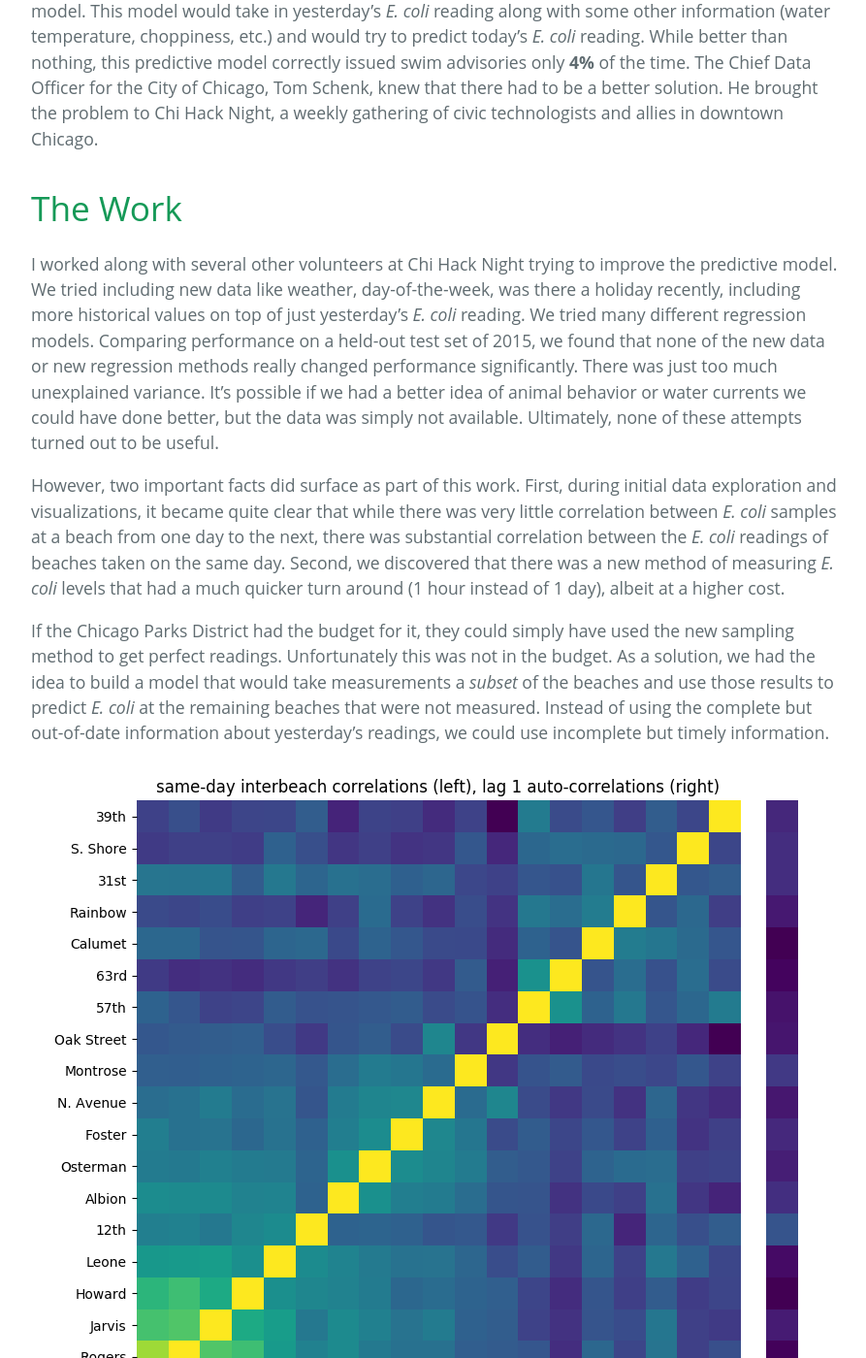
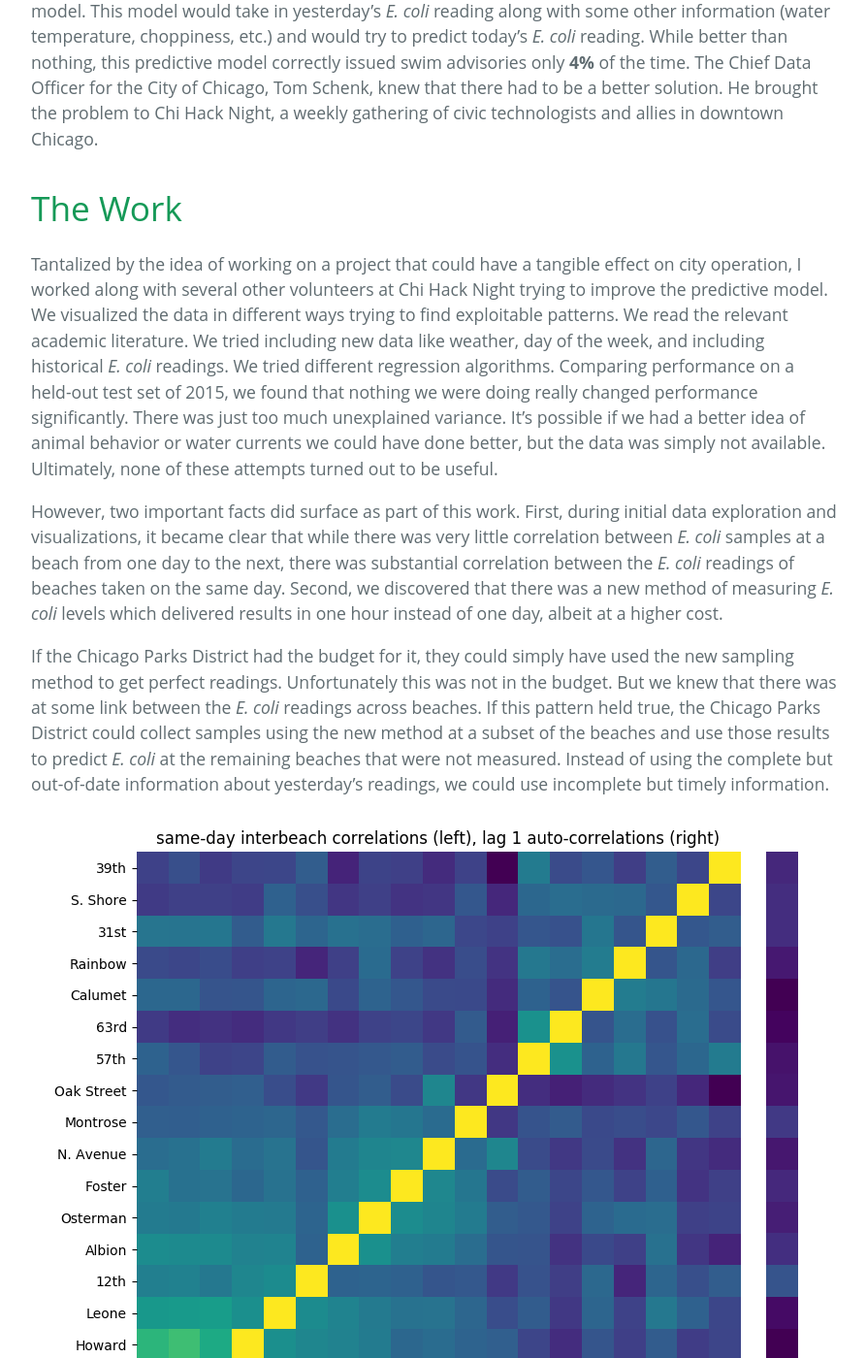
Before and after one commit to kbrose/kbrose.github.io, a Jekyll site: the page built from _posts/2017-11-15-e-coli.markdown, in a window 1280 px wide and 1400 px high, scrolled down 936 px. Shown: the whole window at 97% size, without its empty margins (192-1085 px from the left). Built offline with Jekyll 4.4.1, drawn with Linux system fonts in a browser that asks for light colours; some of the changed text lies outside the part shown.

Commit message:
Lots of body edits

```diff
--- a/_posts/2017-11-15-e-coli.markdown
+++ b/_posts/2017-11-15-e-coli.markdown
@@ -16,17 +16,17 @@
 
 # The Work
 
-I worked along with several other volunteers at Chi Hack Night trying to improve the predictive model. We tried including new data like weather, day-of-the-week, was there a holiday recently, including more historical values on top of just yesterday's _E. coli_ reading. We tried many different regression models. Comparing performance on a held-out test set of 2015, we found that none of the new data or new regression methods really changed performance significantly. There was just too much unexplained variance. It's possible if we had a better idea of animal behavior or water currents we could have done better, but the data was simply not available. Ultimately, none of these attempts turned out to be useful.
+Tantalized by the idea of working on a project that could have a tangible effect on city operation, I worked along with several other volunteers at Chi Hack Night trying to improve the predictive model. We visualized the data in different ways trying to find exploitable patterns. We read the relevant academic literature. We tried including new data like weather, day of the week, and including historical _E. coli_ readings. We tried different regression algorithms. Comparing performance on a held-out test set of 2015, we found that nothing we were doing really changed performance significantly. There was just too much unexplained variance. It's possible if we had a better idea of animal behavior or water currents we could have done better, but the data was simply not available. Ultimately, none of these attempts turned out to be useful.
 
-However, two important facts did surface as part of this work. First, during initial data exploration and visualizations, it became quite clear that while there was very little correlation between _E. coli_ samples at a beach from one day to the next, there was substantial correlation between the _E. coli_ readings of beaches taken on the same day. Second, we discovered that there was a new method of measuring _E. coli_ levels that had a much quicker turn around (1 hour instead of 1 day), albeit at a higher cost.
+However, two important facts did surface as part of this work. First, during initial data exploration and visualizations, it became clear that while there was very little correlation between _E. coli_ samples at a beach from one day to the next, there was substantial correlation between the _E. coli_ readings of beaches taken on the same day. Second, we discovered that there was a new method of measuring _E. coli_ levels which delivered results in one hour instead of one day, albeit at a higher cost.
 
-If the Chicago Parks District had the budget for it, they could simply have used the new sampling method to get perfect readings. Unfortunately this was not in the budget. As a solution, we had the idea to build a model that would take measurements a _subset_ of the beaches and use those results to predict _E. coli_ at the remaining beaches that were not measured. Instead of using the complete but out-of-date information about yesterday's readings, we could use incomplete but timely information.
+If the Chicago Parks District had the budget for it, they could simply have used the new sampling method to get perfect readings. Unfortunately this was not in the budget. But we knew that there was at some link between the _E. coli_ readings across beaches. If this pattern held true, the Chicago Parks District could collect samples using the new method at a subset of the beaches and use those results to predict _E. coli_ at the remaining beaches that were not measured. Instead of using the complete but out-of-date information about yesterday’s readings, we could use incomplete but timely information.
 
 ![](/assets/imgs/e-coli/corr.png)
 
-_Correlation matrix demonstrating the abundance of correlations between beach's E. coli levels taken on the same day (left matrix), and the lack of correlation between samples from the same beach taken one day apart (right). Brighter colors indicate higher correlation values._
+_Correlation matrix demonstrating the abundance of correlations between beaches' E. coli levels taken on the same day (left matrix), and the lack of correlation between samples from the same beach taken one day apart (right). Brighter colors indicate higher correlation values._
 
-In addition to having more all-around accuracy, this method has another nice side effect. While exploring the data we found that 5 beaches out of the ~20 or so were responsible for about 56% of the _E. coli_ exceedances. By sampling these beaches directly with the newer, faster method we no longer need to try and _predict_ them. This means even if the predictive model did not change, we would still increase our sensitivity by an order of magnitude. Clearly this was the path forward.
+In addition to having more all-around accuracy, this method has another nice side effect. While exploring the data we found that 5 beaches out of the ~20 or so were responsible for about 56% of the _E. coli_ exceedances. By sampling these beaches directly with the newer, faster method we no longer need to try and _predict_ them. This means even if the predictive model did not change, we would still increase the number of correct swim advisories by an order of magnitude.
 
 This model was developed prior to Summer 2017, and was run as a pilot program while the beaches were open. **The new proposed model would have issued 90 correct swim advisories and 71 incorrect swim advisories. In 2016, the old model issued 12 correct and 184 incorrect swim advisories and in 2015 it issued 14 correct and 184 incorrect swim advisories.** In other words, the new model issues 6 times more correct advisories while decreasing the number of incorrect advisories by more than half. These results are including the beaches that were sampled in the same day and describe the actual impact on beach-goers. Removing these beaches and only looking at those which were _precicted_, the sensitivity still increases threefold from 4% to 12% with no significant change in specificity.
 
@@ -34,13 +34,11 @@
 
 _ROC curve comparing performances. Prior-day Model is the older model developed by USGS, Hybrid Model is the new model described here but **only** on those beaches that were predicted, not measured directly. From the pre-print publication._
 
-In summary, the new method hugely increases the sensitivity while simultaneously decreasing the number of false positives, all the while not increasing the operating cost for the Chicago Parks District.
+The new method hugely increases the sensitivity while simultaneously decreasing the number of false positives, without added cost for the Chicago Parks District.
 
-# The Lessons
+# The Lesson
 
-This was my first time working on a project that required communicating performance measures to non-technical people. I struggled to communicate the idea that we could trade off some more False Positives in exchange for more True Positives. The main communication barrier here was that we were building models that directly predicted _E. coli_ levels as returned by the measurement (in units "colony-forming units", or cfu), and the EPA had guidelines on what _E. coli_ levels required a swim advisory. To them, if the model predicted 234 cfu and the EPA guidelines said the cutoff was 235 cfu and above, then there's no need to issue a swim advisory. Outputting the same values as returned by the direct measurement may have implied more precision than there was in reality. Whatever the cause, changing the output of the model to the "probability that the _E. coli_ levels were above the cutoff" was in some ways easier, even though we got there by replacing just dividing the output of the model by 2500 (the maximum number that could be returned by the measuring process).
-
-A retrospective on what the project was actually trying to accomplish in addition to a review of available measurement methods were also necessary to actually achieve impact. To a certain extent, we had become too focused on improving the model using yesterday's measurements and were continually being frustrated by the inability to move the needle. By stepping back and actually listening to what the data was telling us, we realized that using same-day readings were a much more effective use of time, effort, and money.
+In the end, we had to return to the original goals of the project to rethink our approach. The strategy with the most impact turned out to be a combination of a new measurement approach and insights from machine learning. We had become too focused on improving the model using yesterday’s measurements and were continually being frustrated by the inability to move the needle. By stepping back and actually listening to what the data was telling us, we realized that using same-day readings were a much more effective use of time, effort, and money.
 
 # See Also
 
```
